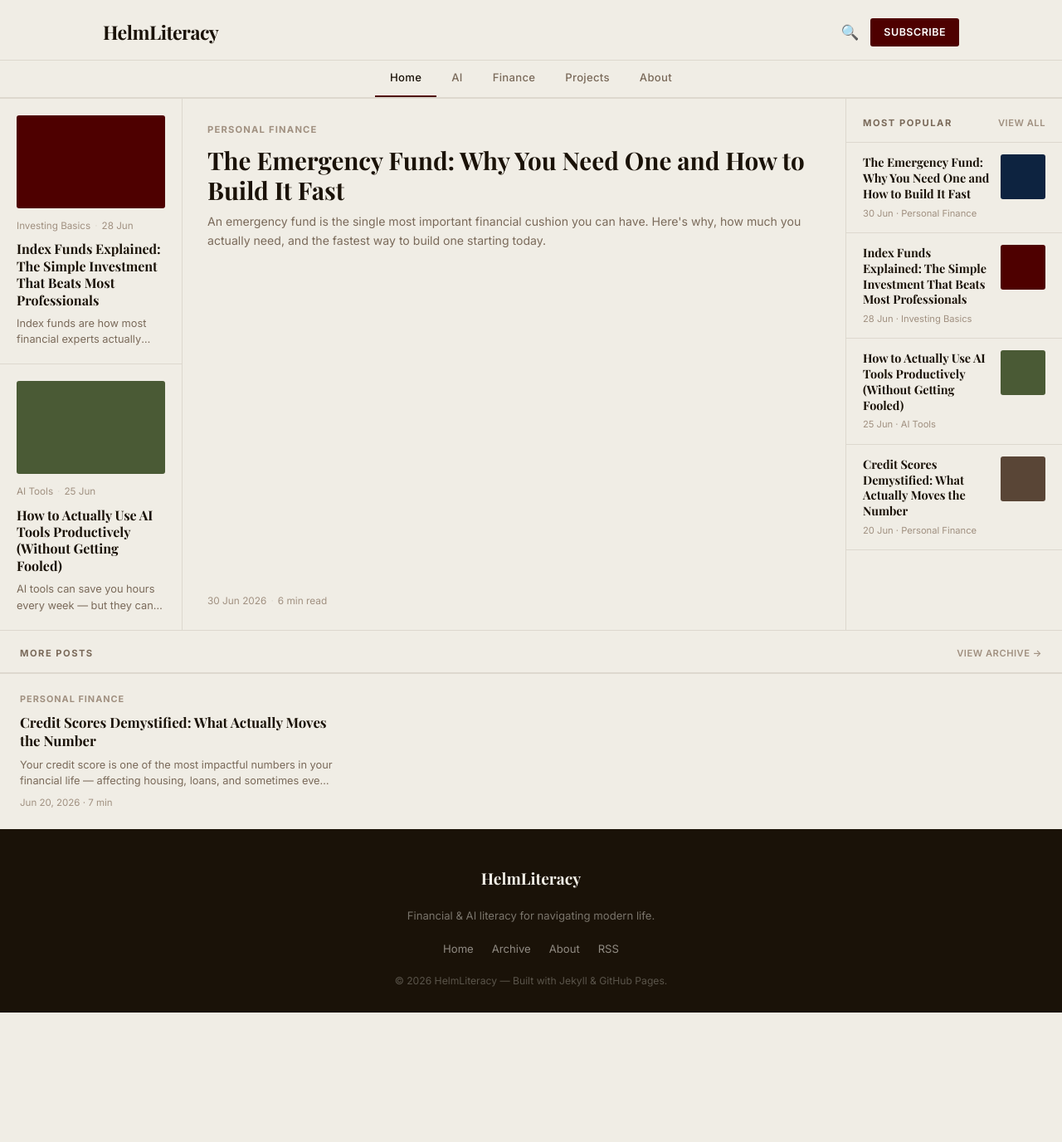
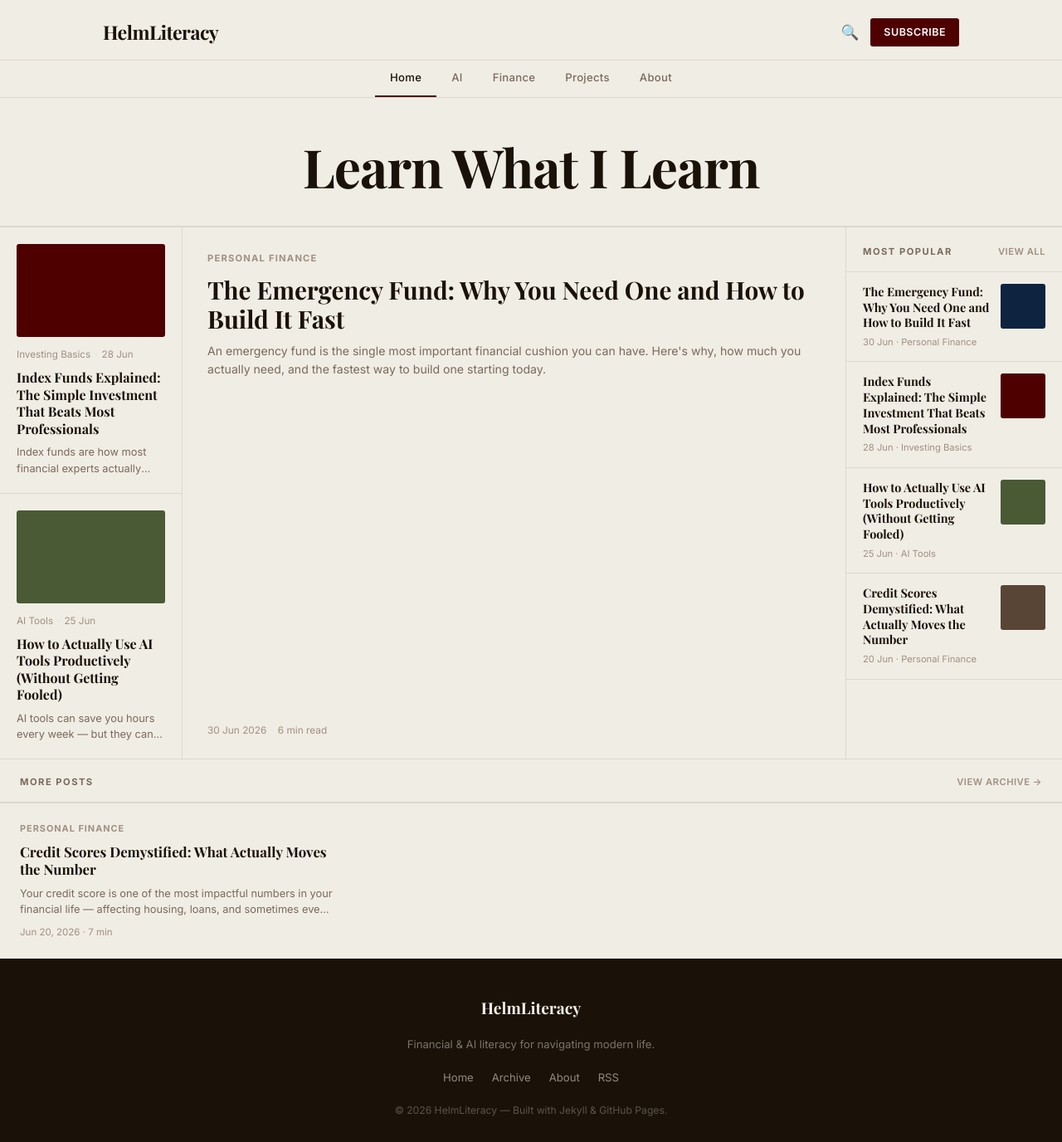
Before and after one commit to mylasoliz/HelmLiteracy, a Jekyll site: the page built from index.html, in a window 1280 px wide and 1376 px high. Shown: the whole window at 83% size. Built offline with Jekyll 4.4.1, drawn with Linux system fonts in a browser that asks for light colours; the list of posts is cut into pages by our own code.

Commit message:
Add 'Learn What I Learn' tagline to top of homepage
Co-Authored-By: Claude Sonnet 4.6 <noreply@anthropic.com>
Claude-Session: https://claude.ai/code/session_01UzPBY1BnJLS31dPas6mu2k

```diff
--- a/_layouts/home.html
+++ b/_layouts/home.html
@@ -9,6 +9,10 @@ layout: default
 {% assign secondary_posts = posts | slice: 3, 3 %}
 
 {% assign swatches = "swatch-navy,swatch-red,swatch-chive,swatch-cocoa,swatch-blue,swatch-reseda,swatch-yellow" | split: "," %}
+
+<div class="home-tagline">
+  <h1 class="home-tagline-text">Learn What I Learn</h1>
+</div>
 
 <div class="magazine-grid">
 
--- a/assets/css/style.css
+++ b/assets/css/style.css
@@ -128,6 +128,21 @@ img { max-width: 100%; height: auto; display: block; }
 }
 .nav-link:hover { color: var(--text); border-bottom-color: var(--border); }
 .nav-link.active { color: var(--text); border-bottom-color: var(--accent); }
+
+/* ===== HOME TAGLINE ===== */
+.home-tagline {
+  text-align: center;
+  padding: 48px 24px 36px;
+  border-bottom: 1px solid var(--border);
+}
+.home-tagline-text {
+  font-family: var(--font-serif);
+  font-size: clamp(2.4rem, 6vw, 4rem);
+  font-weight: 700;
+  color: var(--text);
+  letter-spacing: -1px;
+  line-height: 1.1;
+}
 
 /* ===== HOME MAGAZINE GRID ===== */
 .magazine-grid {
```
